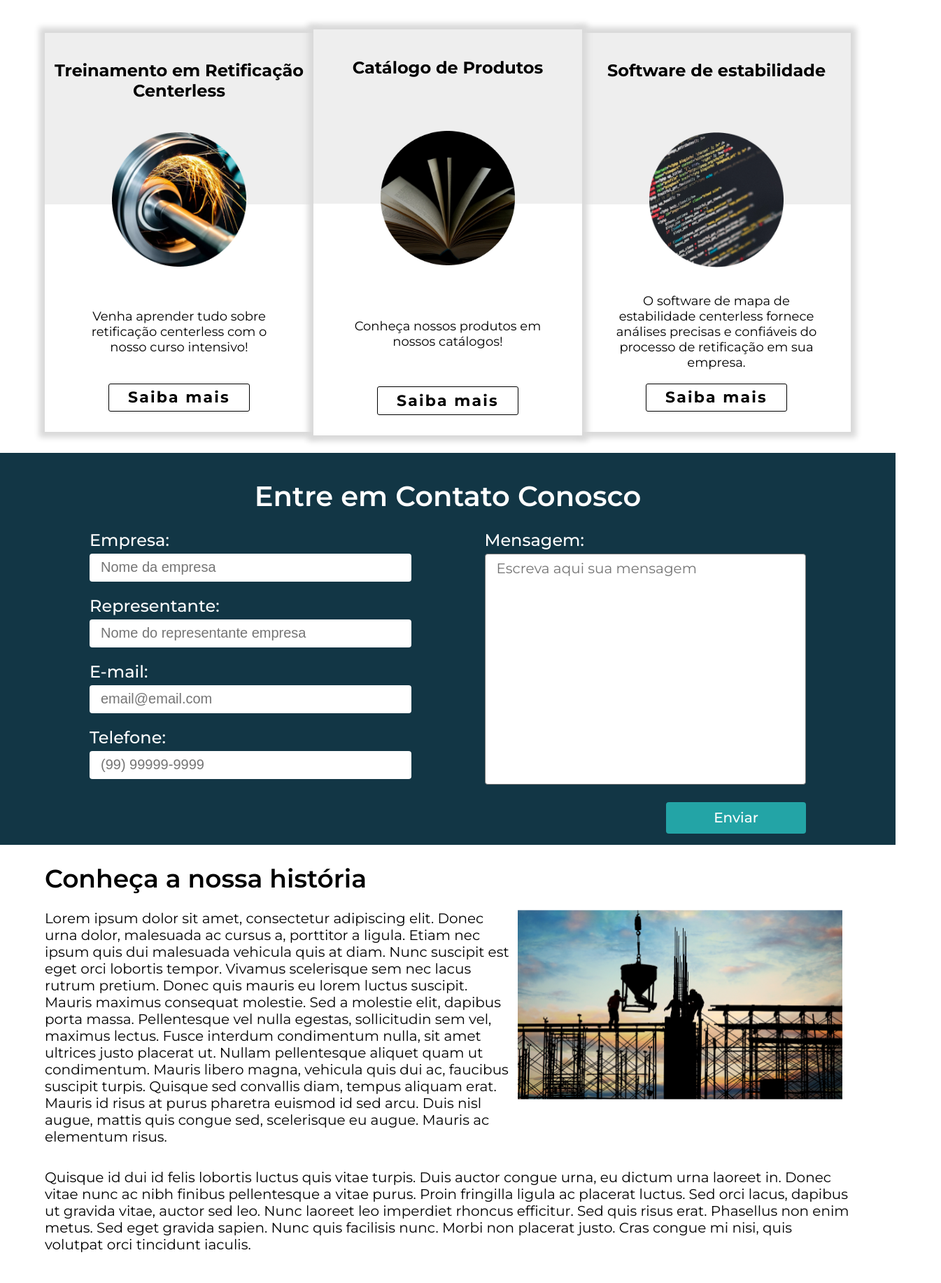
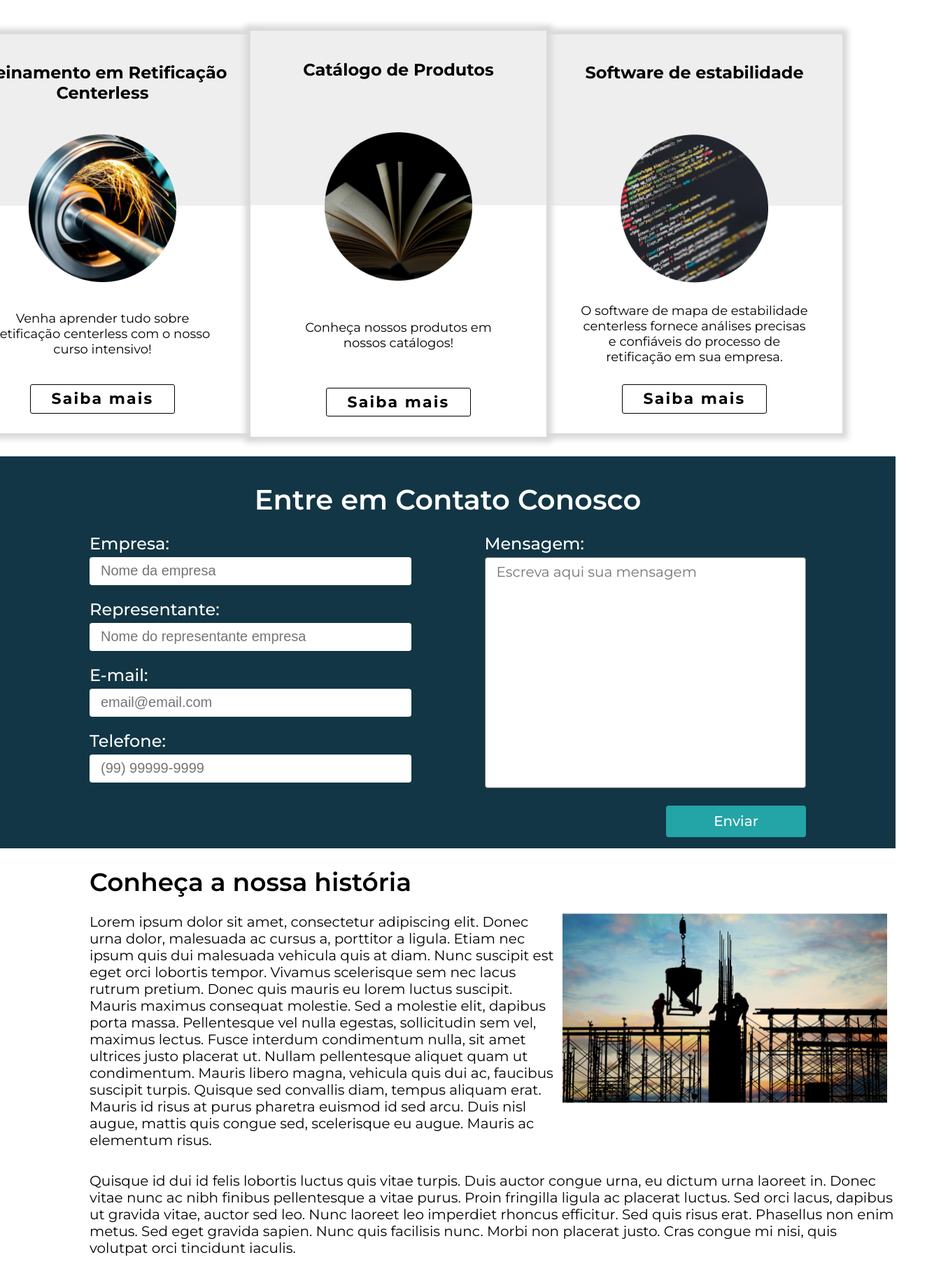
Before and after one commit to cpejr/IZT-web-frontend, a React (Vite) app: page /home in a window 1280 px wide. Shown: the part 457-2290 px from the top of the page at 70% size, 1345 px wide, since content can reach past the window. Built offline with nearby package versions, Linux system fonts and the light colour scheme.

Commit message:
fix: max-width 1440px

```diff
--- a/src/components/features/Card/Styles.jsx
+++ b/src/components/features/Card/Styles.jsx
@@ -57,6 +57,13 @@ export const Container = styled.div`
   @media (max-width: 310px) {
     width: 270px;
     height: 326px;
+  }
+  @media (min-width: 1440px) {
+    margin-left: 0;
+    margin-right: 0;
+    justify-content: center;
+    align-items: center;
+    width: 100%;
   }
 `;
 
--- a/src/components/features/FormsContact/Styles.jsx
+++ b/src/components/features/FormsContact/Styles.jsx
@@ -45,6 +45,10 @@ export const Form = styled.form`
     flex-direction: column;
     gap: 0px;
     width: 100%;
+  }
+
+  @media (min-width: 1440px) {
+    max-width: 1440px;
   }
 `;
 
--- a/src/pages/Home/Home.jsx
+++ b/src/pages/Home/Home.jsx
@@ -11,12 +11,14 @@ import {
   OurHistoryTitle,
   Picture,
   CardsContainer,
+  Page,
 } from './Styles';
 import Image from '../../assets/imagemDaEmpresa.png';
 
 function Home() {
   return (
     <Container>
+      <Page>
         <Carousel slides={carouselImages} />
         <CardsContainer>
           <Card
@@ -41,36 +43,39 @@ function Home() {
             imageAlt="Software image"
           />
         </CardsContainer>
+      </Page>
       <FormsContactUs />
+      <Page>
         <AboutUs>
           <OurHistoryTitle>Conheça a nossa história</OurHistoryTitle>
           <OurHistory>
             Lorem ipsum dolor sit amet, consectetur adipiscing elit. Donec urna
-          dolor, malesuada ac cursus a, porttitor a ligula. Etiam nec ipsum quis
-          dui malesuada vehicula quis at diam. Nunc suscipit est eget orci
-          lobortis tempor. Vivamus scelerisque sem nec lacus rutrum pretium.
-          Donec quis mauris eu lorem luctus suscipit. Mauris maximus consequat
-          molestie. Sed a molestie elit, dapibus porta massa. Pellentesque vel
-          nulla egestas, sollicitudin sem vel, maximus lectus. Fusce interdum
-          condimentum nulla, sit amet ultrices justo placerat ut. Nullam
-          pellentesque aliquet quam ut condimentum. Mauris libero magna,
-          vehicula quis dui ac, faucibus suscipit turpis. Quisque sed convallis
-          diam, tempus aliquam erat. Mauris id risus at purus pharetra euismod
-          id sed arcu. Duis nisl augue, mattis quis congue sed, scelerisque eu
-          augue. Mauris ac elementum risus.
+            dolor, malesuada ac cursus a, porttitor a ligula. Etiam nec ipsum
+            quis dui malesuada vehicula quis at diam. Nunc suscipit est eget
+            orci lobortis tempor. Vivamus scelerisque sem nec lacus rutrum
+            pretium. Donec quis mauris eu lorem luctus suscipit. Mauris maximus
+            consequat molestie. Sed a molestie elit, dapibus porta massa.
+            Pellentesque vel nulla egestas, sollicitudin sem vel, maximus
+            lectus. Fusce interdum condimentum nulla, sit amet ultrices justo
+            placerat ut. Nullam pellentesque aliquet quam ut condimentum. Mauris
+            libero magna, vehicula quis dui ac, faucibus suscipit turpis.
+            Quisque sed convallis diam, tempus aliquam erat. Mauris id risus at
+            purus pharetra euismod id sed arcu. Duis nisl augue, mattis quis
+            congue sed, scelerisque eu augue. Mauris ac elementum risus.
             <Picture src={Image} alt="enterprise" />
           </OurHistory>
           <OurHistory>
-          Quisque id dui id felis lobortis luctus quis vitae turpis. Duis auctor
-          congue urna, eu dictum urna laoreet in. Donec vitae nunc ac nibh
-          finibus pellentesque a vitae purus. Proin fringilla ligula ac placerat
-          luctus. Sed orci lacus, dapibus ut gravida vitae, auctor sed leo. Nunc
-          laoreet leo imperdiet rhoncus efficitur. Sed quis risus erat.
-          Phasellus non enim metus. Sed eget gravida sapien. Nunc quis facilisis
-          nunc. Morbi non placerat justo. Cras congue mi nisi, quis volutpat
-          orci tincidunt iaculis.
+            Quisque id dui id felis lobortis luctus quis vitae turpis. Duis
+            auctor congue urna, eu dictum urna laoreet in. Donec vitae nunc ac
+            nibh finibus pellentesque a vitae purus. Proin fringilla ligula ac
+            placerat luctus. Sed orci lacus, dapibus ut gravida vitae, auctor
+            sed leo. Nunc laoreet leo imperdiet rhoncus efficitur. Sed quis
+            risus erat. Phasellus non enim metus. Sed eget gravida sapien. Nunc
+            quis facilisis nunc. Morbi non placerat justo. Cras congue mi nisi,
+            quis volutpat orci tincidunt iaculis.
           </OurHistory>
         </AboutUs>
+      </Page>
     </Container>
   );
 }
--- a/src/pages/Home/Styles.jsx
+++ b/src/pages/Home/Styles.jsx
@@ -21,6 +21,14 @@ export const AboutUs = styled.div`
   margin-left: 10%;
   margin-right: 10%;
   margin-bottom: 1%;
+
+  @media (min-width: 1440px) {
+    margin-left: 0;
+    margin-right: 0;
+    justify-content: center;
+    align-items: center;
+    width: 100%;
+  }
 `;
 
 export const OurHistoryTitle = styled.h1`
@@ -96,4 +104,14 @@ export const CardsContainer = styled.div`
   @media (max-width: 1000px) {
     flex-direction: column;
   }
+
+  @media (min-width: 1440px) {
+    width: 100%;
+  }
 `;
+
+export const Page = styled.div`
+  @media (min-width: 1440px) {
+    max-width: 1440px;
+  }
+`;
```
Lines whose indentation alone changed are shown as unchanged.
